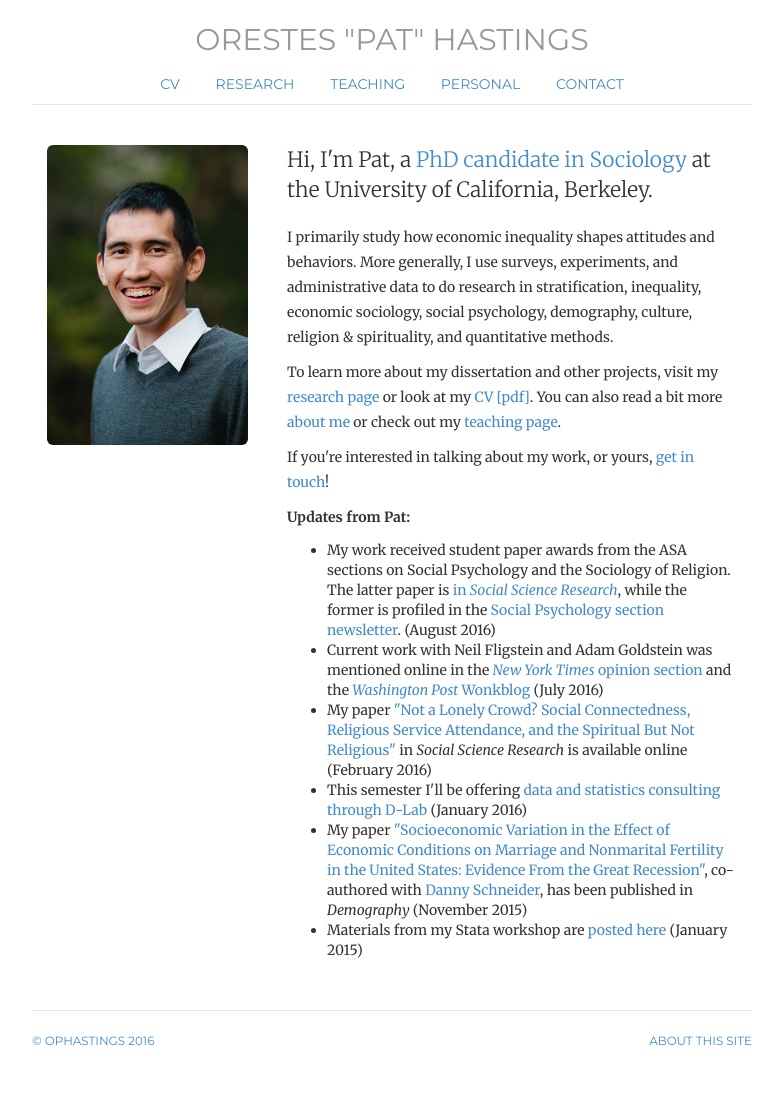
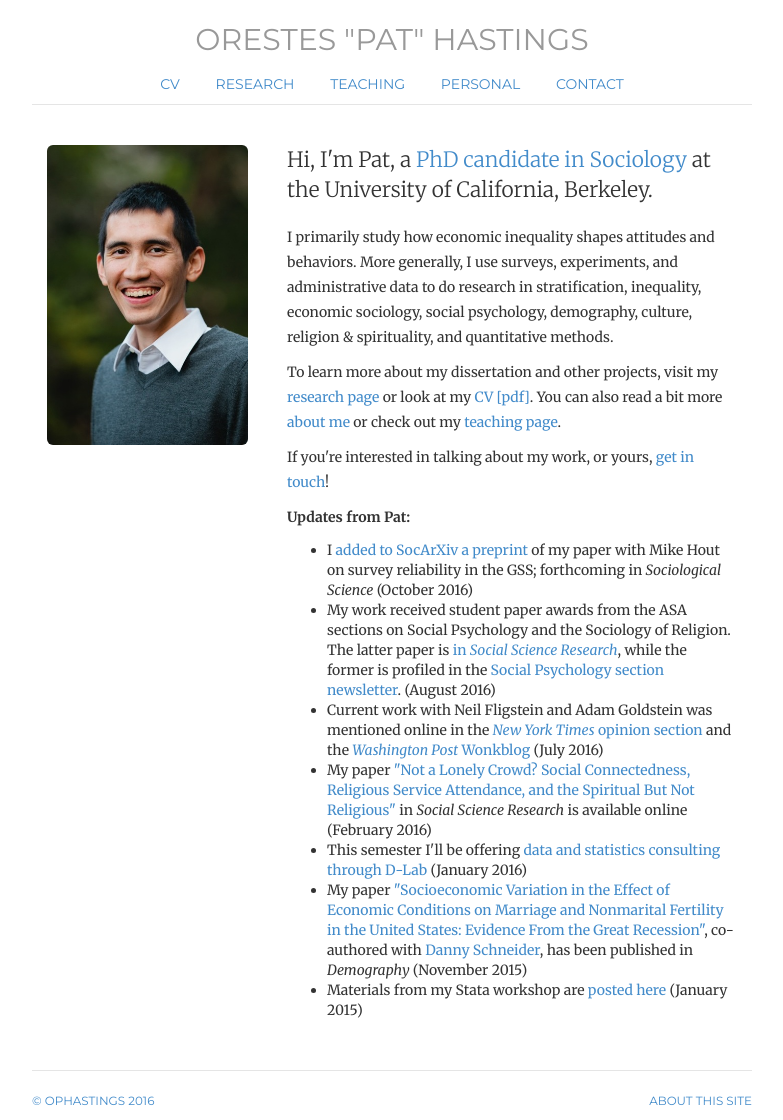
Before and after one commit to ophastings/ophastings.github.io, a Jekyll site: the page built from index.html, in a window 1280 px wide. Shown: the whole page, without its empty margins (248-1031 px from the left). Built offline with Jekyll 4.4.1, drawn with Linux system fonts in a browser that asks for light colours; comment, search, counter and statistics services are not loaded; before the commit the page ends 1060 px from its top, so only the background shows below that.

Commit message:
update homepage

```diff
--- a/index.html
+++ b/index.html
@@ -29,6 +29,11 @@ description: Website of Orestes Pat Hastings, sociology PhD candidate at UC Berk
 
 	<p><b>Updates from Pat:</b></p>
 <ul>
+	<li>
+	I <a href="https://osf.io/3arux/">added to SocArXiv a preprint</a> of my paper with Mike Hout
+	on survey reliability in the GSS; forthcoming in <i>Sociological Science</i> (October 2016)
+	</li>
+
 	<li> My work received student paper awards from the ASA sections on Social Psychology and the Sociology of Religion.
 		The latter paper is <a href="http://www.sciencedirect.com/science/article/pii/S0049089X16000272">in <i>Social Science Research</i></a>,
 		while the former is profiled in the
```
